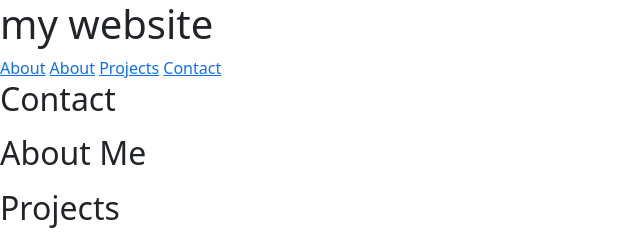
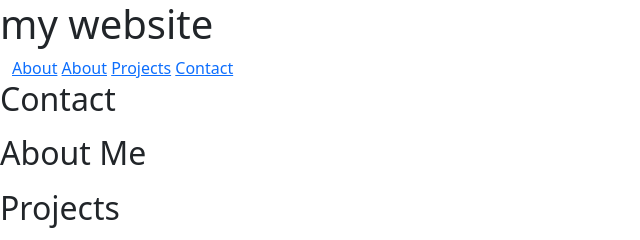
Before and after one commit to Finlay-Lowe1/portfolio-website, a plain HTML site: page index.html in a window 1280 px wide. Shown: the top 240 px of the page, 0-640 px from the left. Drawn offline with nearby package versions, Linux system fonts and the light colour scheme.

Commit message:
Refactor HTML structure for better readability and organization

```diff
--- a/index.html
+++ b/index.html
@@ -5,18 +5,23 @@
     <meta charset="UTF-8">
     <meta name="viewport" content="width=device-width, initial-scale=1.0">
     <title>My Dev Portfolio</title>
-    <link href="https://cdn.jsdelivr.net/npm/bootstrap@5.3.9/dist/css/bootstrap.min.css" rel="stylesheet" integrity="sha384-yEPZ7jP9S0QKiUQ0m3jjsO4ProIW7wvR9gXkI7JOGa2XVsw53Yke2bsdkBbjmmiX" crossorigin="anonymous">
+    <link href="https://cdn.jsdelivr.net/npm/bootstrap@5.3.9/dist/css/bootstrap.min.css" rel="stylesheet"
+        integrity="sha384-yEPZ7jP9S0QKiUQ0m3jjsO4ProIW7wvR9gXkI7JOGa2XVsw53Yke2bsdkBbjmmiX" crossorigin="anonymous">
 </head>
 
 <body>
-    <script src="https://cdn.jsdelivr.net/npm/bootstrap@5.3.9/dist/js/bootstrap.bundle.min.js" integrity="sha384-WyOxWvTyr1QaMPfiPJSv76iReVthorl5uWlFtZPyK0IEB0hGzo9y5Bp9mYanr8Bu" crossorigin="anonymous"></script>
+    <script src="https://cdn.jsdelivr.net/npm/bootstrap@5.3.9/dist/js/bootstrap.bundle.min.js"
+        integrity="sha384-WyOxWvTyr1QaMPfiPJSv76iReVthorl5uWlFtZPyK0IEB0hGzo9y5Bp9mYanr8Bu"
+        crossorigin="anonymous"></script>
     <header>
         <h1>my website</h1>
         <nav>
-            <a href="#home">About</a>
-            <a href="#about">About</a>
-            <a href="#projects">Projects</a>
-            <a href="#contact">Contact</a>
+            <div class="container-fluid">
+                <a href="#home">About</a>
+                <a href="#about">About</a>
+                <a href="#projects">Projects</a>
+                <a href="#contact">Contact</a>
+            </div>
         </nav>
     </header>
 
```
